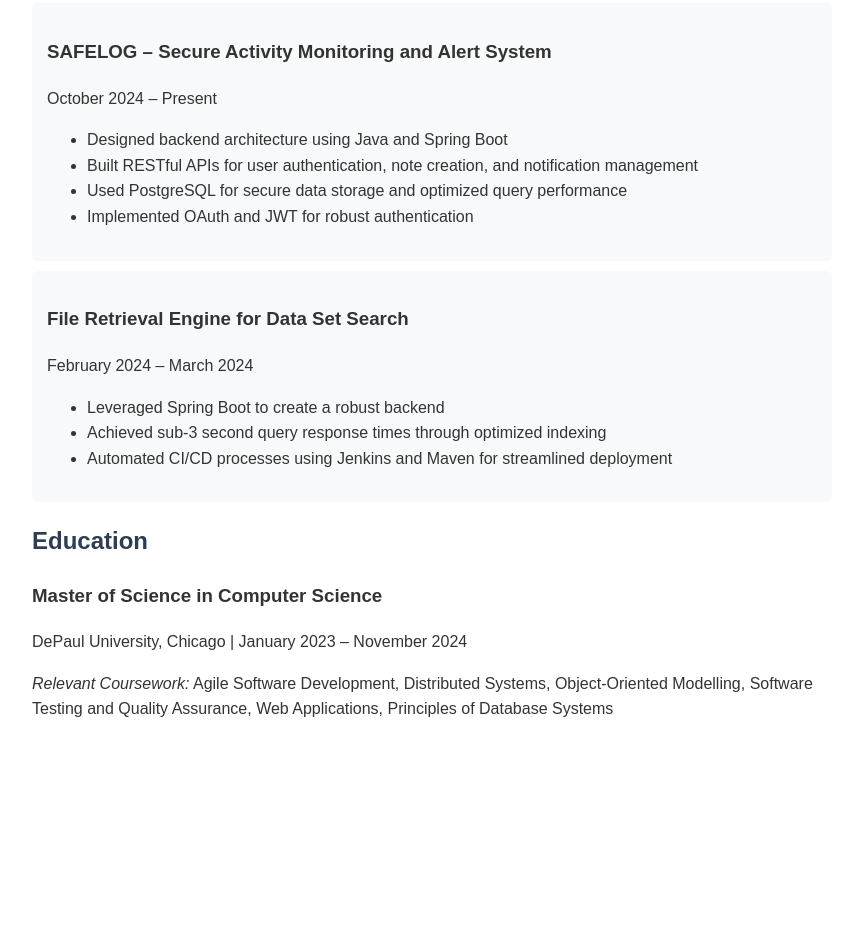
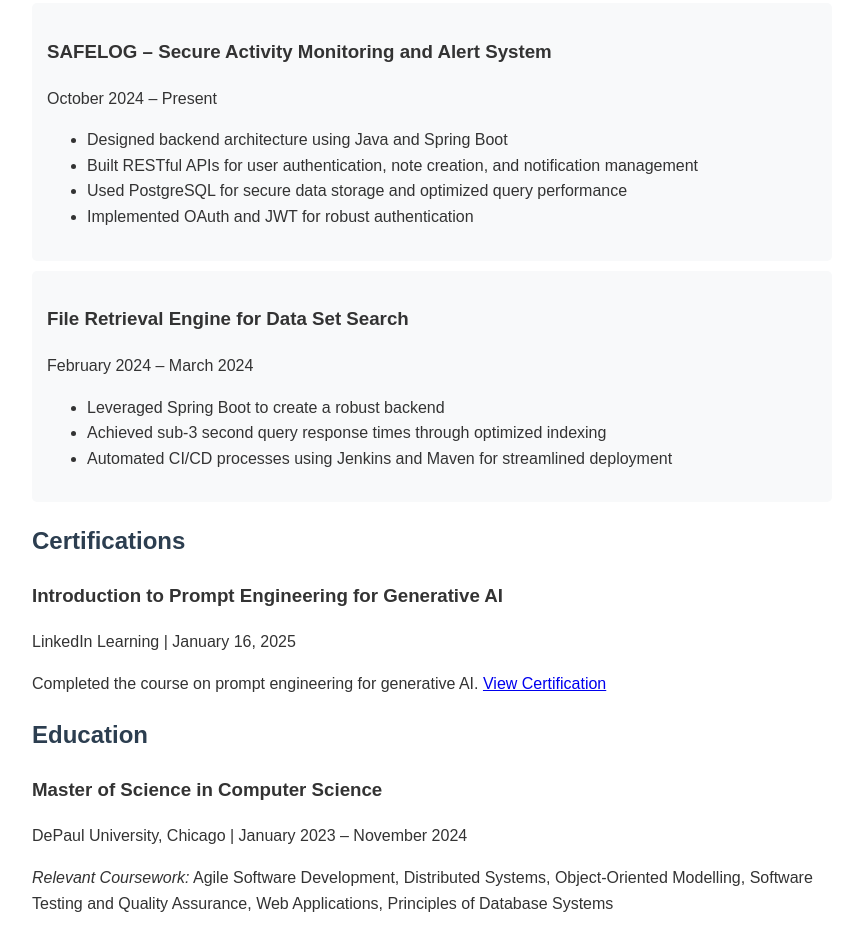
Before and after one commit to Chandrashekar38/MyResume, a plain HTML site: page index.html in a window 1280 px wide. Shown: the part 935-1885 px from the top of the page, without its empty margins (208-1052 px from the left). Before the commit the page ends 1697 px from the top, so only its background shows below. Drawn offline with Linux system fonts and the light colour scheme.

Commit message:
Update index.html

```diff
--- a/index.html
+++ b/index.html
@@ -28,7 +28,7 @@
             border-radius: 5px;
             margin: 20px 0;
         }
-        .experience {
+        .experience, .certification {
             margin-bottom: 20px;
         }
         .project {
@@ -115,6 +115,16 @@
         </ul>
     </div>
 
+    <h2>Certifications</h2>
+    <div class="certification">
+        <h3>Introduction to Prompt Engineering for Generative AI</h3>
+        <p>LinkedIn Learning | January 16, 2025</p>
+        <p>
+            Completed the course on prompt engineering for generative AI.
+            <a href="https://www.linkedin.com/learning/certificates/12104ca486d29b40060a9e9d15292fb98151a4aacf53e23649782579680978ee?lipi=urn%3Ali%3Apage%3Ad_flagship3_profile_view_base%3B1Fl2ivl0RhaUfkseW0nhYg%3D%3D" target="_blank">View Certification</a>
+        </p>
+    </div>
+
     <h2>Education</h2>
     <div class="experience">
         <h3>Master of Science in Computer Science</h3>
```
